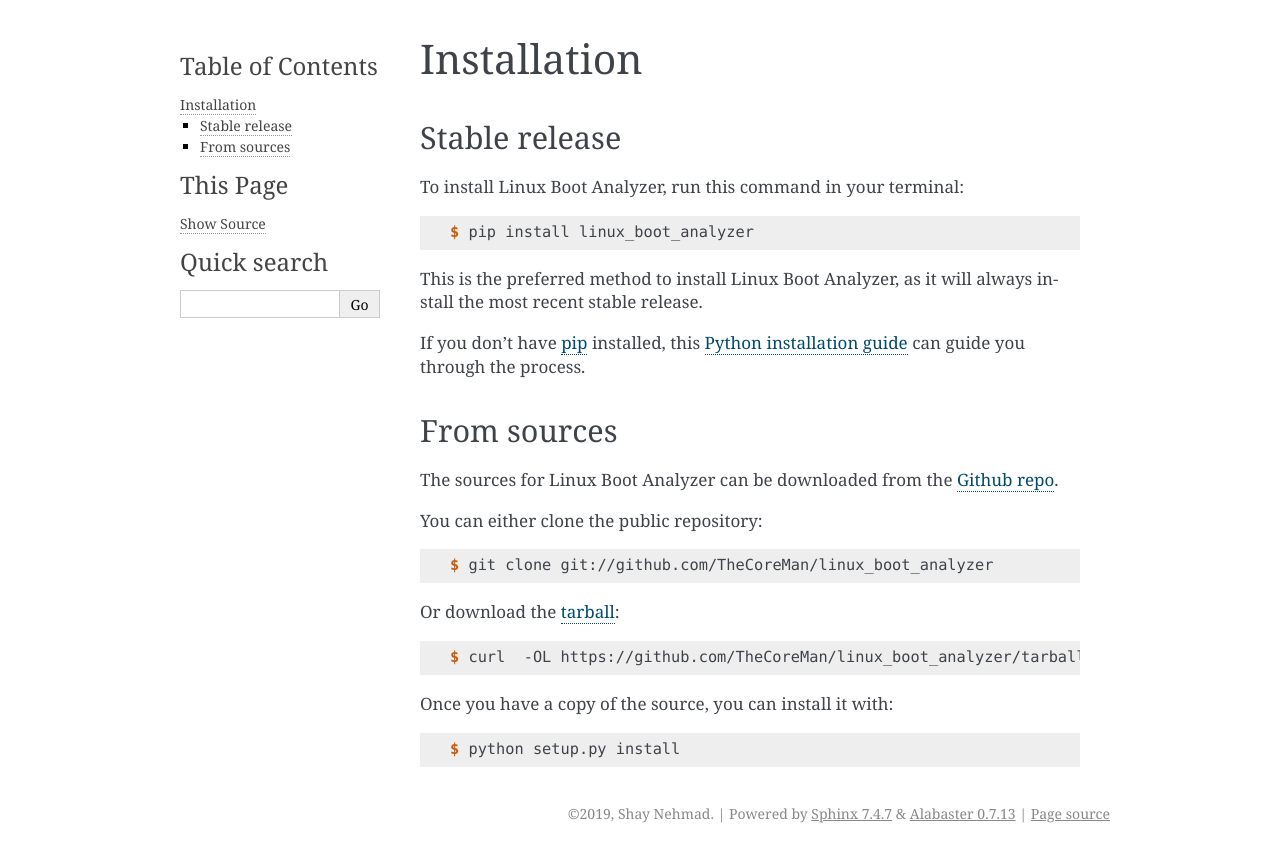
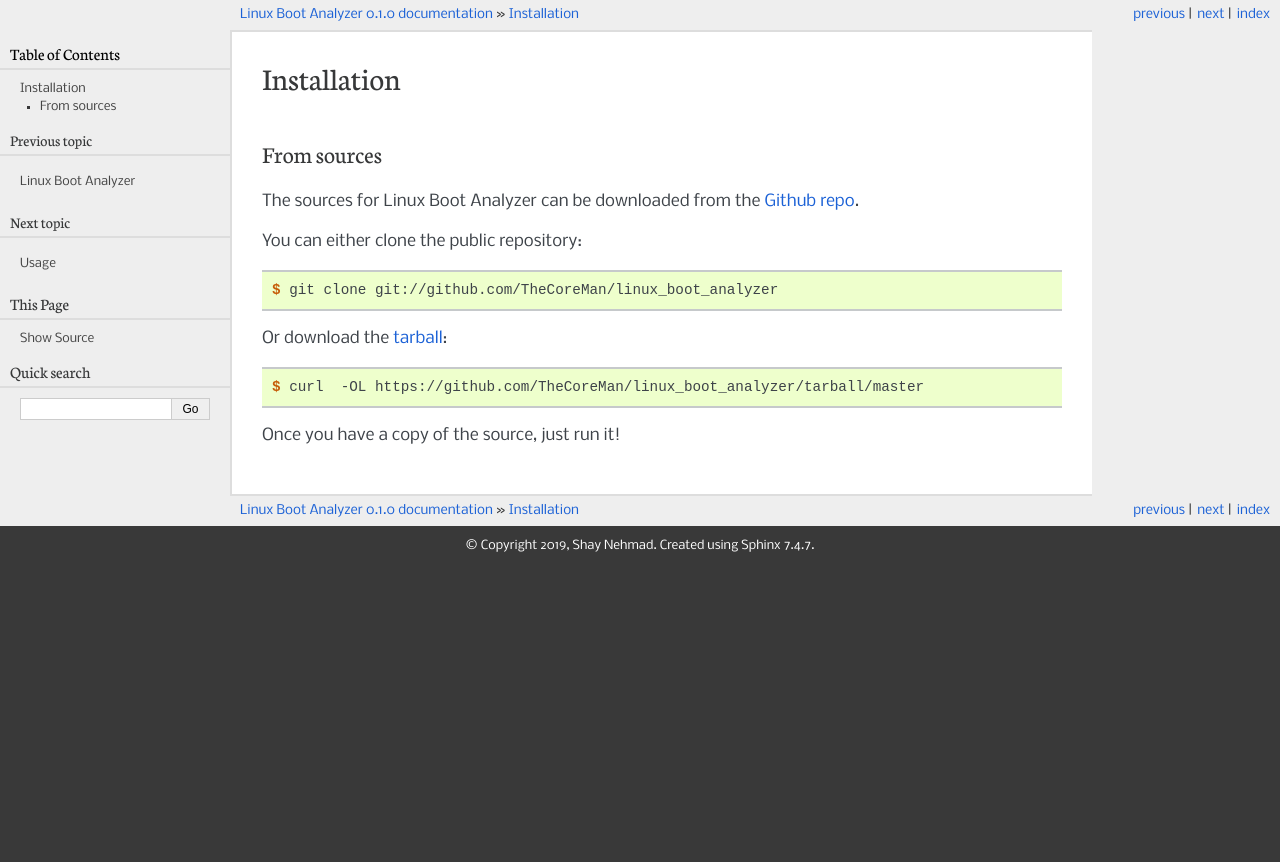
Before and after one commit to TheCoreMan/linux-boot-analyzer, a Sphinx documentation site: the page built from docs/installation.rst, in a window 1280 px wide. Shown: the top 862 px of the page. Built offline with Sphinx 7.4.7, drawn with Linux system fonts in a browser that asks for light colours; pages that are not in the unit, such as notebooks, are missing from menus.

Commit message:
Continuing to improve docs for readthedocs.org mostly

```diff
--- a/docs/conf.py
+++ b/docs/conf.py
@@ -84,7 +84,7 @@
 # The theme to use for HTML and HTML Help pages.  See the documentation for
 # a list of builtin themes.
 #
-html_theme = 'alabaster'
+html_theme = 'pyramid'
 
 # Theme options are theme-specific and customize the look and feel of a
 # theme further.  For a list of options available for each theme, see the
--- a/docs/installation.rst
+++ b/docs/installation.rst
@@ -3,25 +3,6 @@
 ============
 Installation
 ============
-
-
-Stable release
---------------
-
-To install Linux Boot Analyzer, run this command in your terminal:
-
-.. code-block:: console
-
-    $ pip install linux_boot_analyzer
-
-This is the preferred method to install Linux Boot Analyzer, as it will always install the most recent stable release.
-
-If you don't have `pip`_ installed, this `Python installation guide`_ can guide
-you through the process.
-
-.. _pip: https://pip.pypa.io
-.. _Python installation guide: http://docs.python-guide.org/en/latest/starting/installation/
-
 
 From sources
 ------------
@@ -40,12 +21,7 @@
 
     $ curl  -OL https://github.com/TheCoreMan/linux_boot_analyzer/tarball/master
 
-Once you have a copy of the source, you can install it with:
-
-.. code-block:: console
-
-    $ python setup.py install
-
+Once you have a copy of the source, just run it!
 
 .. _Github repo: https://github.com/TheCoreMan/linux_boot_analyzer
 .. _tarball: https://github.com/TheCoreMan/linux_boot_analyzer/tarball/master
--- a/setup.py
+++ b/setup.py
@@ -25,8 +25,6 @@
         'Intended Audience :: Developers',
         'License :: OSI Approved :: MIT License',
         'Natural Language :: English',
-        "Programming Language :: Python :: 2",
-        'Programming Language :: Python :: 2.7',
         'Programming Language :: Python :: 3',
         'Programming Language :: Python :: 3.4',
         'Programming Language :: Python :: 3.5',
```
Also changed, not shown: 1 other file.
